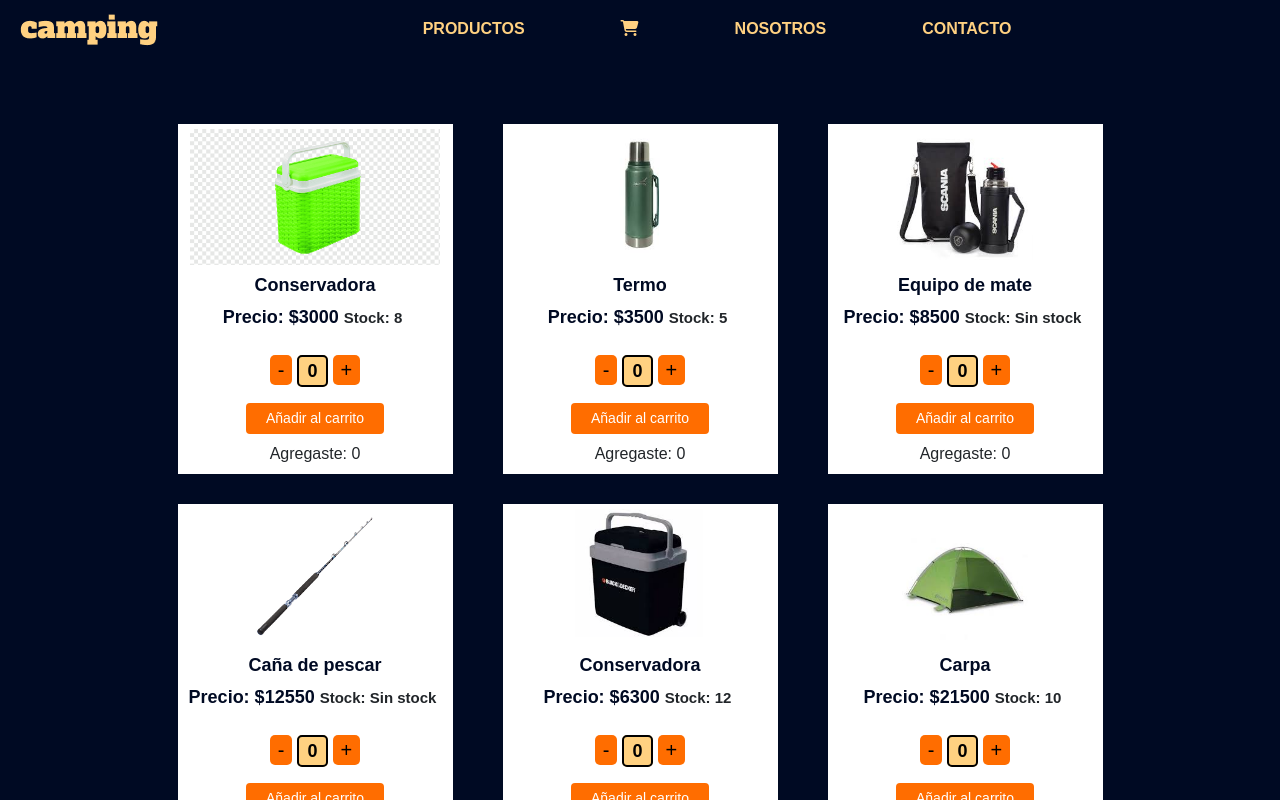
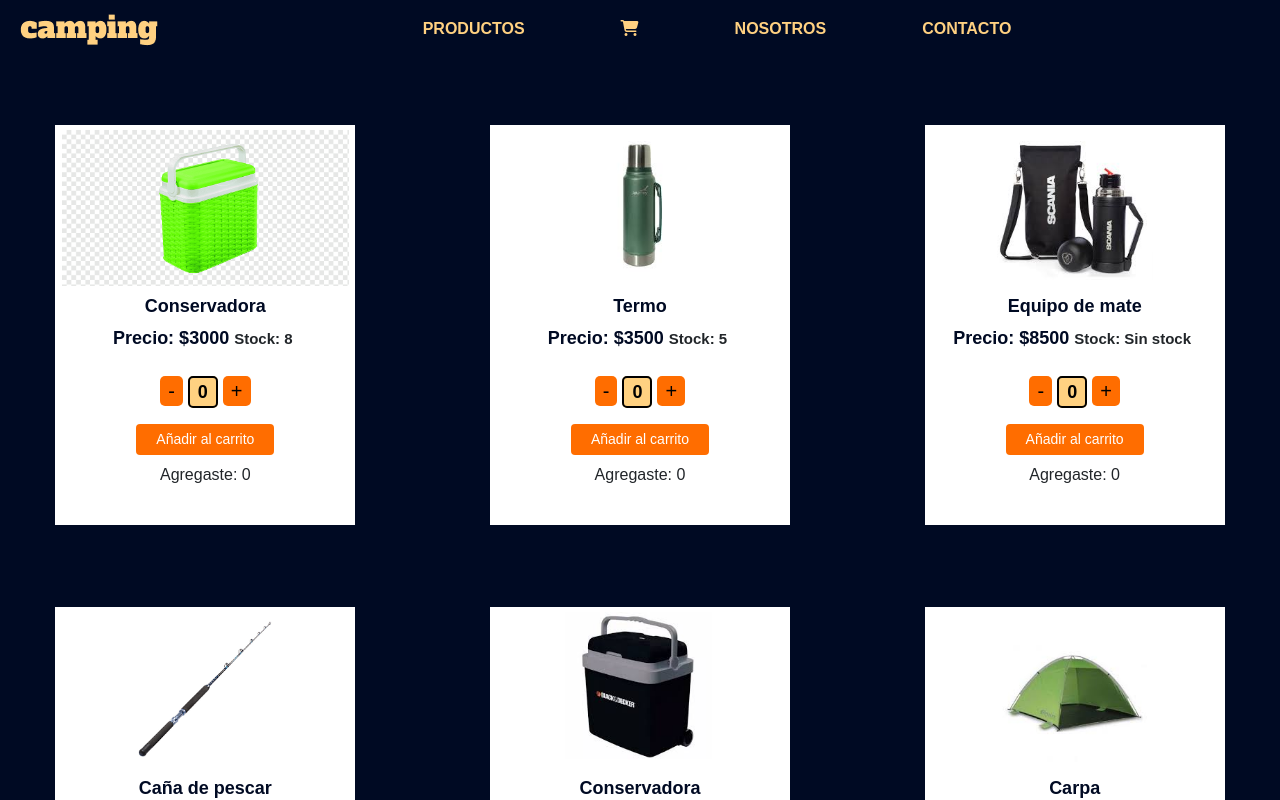
Before and after one commit to DelCampoFabian/DelCampoFabian-CursoReact, a React (Create React App) app: page / in a window 1280 px wide. Shown: the top 800 px of the page. Built offline with nearby package versions, Linux system fonts and the light colour scheme.

Commit message:
Entrega de promesas React

```diff
--- a/public/index.html
+++ b/public/index.html
@@ -24,7 +24,7 @@
       work correctly both with client-side routing and a non-root public URL.
       Learn how to configure a non-root public URL by running `npm run build`.
     -->
-    <title>React App</title>
+    <title>Camping</title>
     <link href="https://cdn.jsdelivr.net/npm/bootstrap@5.0.2/dist/css/bootstrap.min.css" rel="stylesheet" integrity="sha384-EVSTQN3/azprG1Anm3QDgpJLIm9Nao0Yz1ztcQTwFspd3yD65VohhpuuCOmLASjC" crossorigin="anonymous">
   </head>
   <body>
--- a/src/App.js
+++ b/src/App.js
@@ -1,31 +1,19 @@
 import './App.css';
 import ItemListContainer from './components/ItemListContainer/ItemListContainer';
 import NavBar from './components/Navbar/NavBar';
-import ProductoUno from "./assets/img/ProductoUno.png";
-import ProductoDos from "./assets/img/productoDos.jpeg";
-import ProductoTres from "./assets/img/productoTres.jpeg";
-import ProductoCuatro from "./assets/img/productoCuatro.png";
-import ProductoCinco from "./assets/img/productoCinco.jpeg";
-import ProductoSeis from "./assets/img/productoSeis.jpeg";
+
 
 
 
 
 function App() {
 //props a pasar al ItemListContainer
-  const listaProductos= [
-    {id : 1,nombre: "Conservadora",precio: 3000,imagen: ProductoUno, stock:8},
-    {id : 2,nombre: "Termo",precio: 3500,imagen: ProductoDos, stock:5},
-    {id : 3,nombre: "Equipo de mate",precio: 8500,imagen: ProductoTres, stock:0},
-    {id : 4,nombre: "Caña de pescar",precio: 12550,imagen: ProductoCuatro, stock:0},
-    {id : 5,nombre: "Conservadora",precio: 6300,imagen: ProductoCinco, stock:12},
-    {id : 6,nombre: "Carpa",precio: 21500,imagen: ProductoSeis, stock:10},
-   ]
+
 
   return (
     <div>
       <NavBar />
-      <ItemListContainer productos={listaProductos} />
+      <ItemListContainer />
     </div>
   );
 }
--- /dev/null
+++ b/src/components/Item/Item.jsx
@@ -0,0 +1,26 @@
+import React from "react";
+import ItemCount from "../ItemCount/ItemCount";
+
+const Item = ({ nombre, imagen, precio, stock }) => {
+    return (
+
+        <div className="productos__container">
+            <div className="productos">
+                <img src={imagen} alt={nombre} />
+                <h5 className=""><b>{nombre}</b></h5>
+                <div>
+                    <span className="productos__precio">Precio: ${precio}</span>
+                    <span className="productos__stock">Stock: {(stock !== 0) ? [stock] : "Sin stock"}</span>
+                    <ItemCount stock={stock} />
+                </div>
+            </div>
+        </div>
+
+    )
+
+
+
+}
+
+
+export default Item
--- a/src/components/ItemCount/ItemCount.jsx
+++ b/src/components/ItemCount/ItemCount.jsx
@@ -12,7 +12,6 @@ const ItemCount = (props) => {
                 setProductosAgregados(0)
             }, 1000);
             return "Cantidad no disponible"
-
         }else return "Agregaste: " + productosAgregados;
     }
 
@@ -30,7 +29,6 @@ const ItemCount = (props) => {
             }}>Añadir al carrito</button>
             <p className="p-2"> {cartelProductos()}</p>
         </div>
-
     )
 }
 
--- /dev/null
+++ b/src/components/ItemList/ItemList.jsx
@@ -0,0 +1,17 @@
+import React from "react";
+import Item from "../Item/Item";
+
+
+const ItemList = ({items}) => {
+    return (
+        <div className="row justify-content-evenly">
+        {items.map(item => (
+            <div key={item.id} className="col-md-4 py-3">
+                <Item nombre={item.nombre} imagen={item.imagen} precio={item.precio} stock={item.stock} />
+            </div>)
+        )}
+    </div>
+    )
+}
+
+export default ItemList
--- a/src/components/ItemListContainer/ItemListContainer.css
+++ b/src/components/ItemListContainer/ItemListContainer.css
@@ -5,10 +5,9 @@
 
 .productos {
     background-color: #fff;
-    width: 275px;
-    height: 350px;
+    width: 300px;
+    height: 400px;
     padding: 5px;
-    margin: 15px 25px;
     text-align: center;
     display: inline-block;
 }
--- a/src/components/ItemListContainer/ItemListContainer.jsx
+++ b/src/components/ItemListContainer/ItemListContainer.jsx
@@ -1,30 +1,44 @@
 import React from "react";
-import ItemCount from "../ItemCount/ItemCount";
+import ItemList from "../ItemList/ItemList";
+import { useEffect } from "react";
+import { useState } from "react";
 import "./ItemListContainer.css";
+import ProductoUno from "../../assets/img/ProductoUno.png";
+import ProductoDos from "../../assets/img/productoDos.jpeg";
+import ProductoTres from "../../assets/img/productoTres.jpeg";
+import ProductoCuatro from "../../assets/img/productoCuatro.png";
+import ProductoCinco from "../../assets/img/productoCinco.jpeg";
+import ProductoSeis from "../../assets/img/productoSeis.jpeg";
 
 
 
-const ItemListContainer = (props) => {
-    const {
-        productos
-    } = props
+const ItemListContainer = () => {
+    const [items, setItems] = useState([]);
+    useEffect(() => {
+        const listaProductos = [
+            { id: 1, nombre: "Conservadora", precio: 3000, imagen: ProductoUno, stock: 8 },
+            { id: 2, nombre: "Termo", precio: 3500, imagen: ProductoDos, stock: 5 },
+            { id: 3, nombre: "Equipo de mate", precio: 8500, imagen: ProductoTres, stock: 0 },
+            { id: 4, nombre: "Caña de pescar", precio: 12550, imagen: ProductoCuatro, stock: 0 },
+            { id: 5, nombre: "Conservadora", precio: 6300, imagen: ProductoCinco, stock: 12 },
+            { id: 6, nombre: "Carpa", precio: 21500, imagen: ProductoSeis, stock: 10 },
+        ]
+
+        const promesa = new Promise((resolve) => {
+            setTimeout(() => {
+                resolve(listaProductos);
+            }, 2000);
+        });
+
+        promesa.then((respuesta) => {
+            setItems(respuesta);
+        });
+    }, []);
+
+
     return (
-        <div className="productos__container">
-            {
-                productos.map((elemento) => {
-                    return  <div className="productos" id={elemento.id} key={elemento.id}>
-                                <img src={elemento.imagen} alt="" />
-                                <h5>{elemento.nombre}</h5>
-                                <div>
-                                    <span className="productos__precio">Precio: ${elemento.precio}</span>
-                                    <span className="productos__stock">Stock: {(elemento.stock !== 0) ? [elemento.stock] : "Sin stock"}</span>
-                                </div>
-                                <ItemCount stock={elemento.stock}/>
-
-                            </div>
-                })
-            }
-
+        <div>
+          <ItemList items={items} />
         </div>
     )
 }
```
